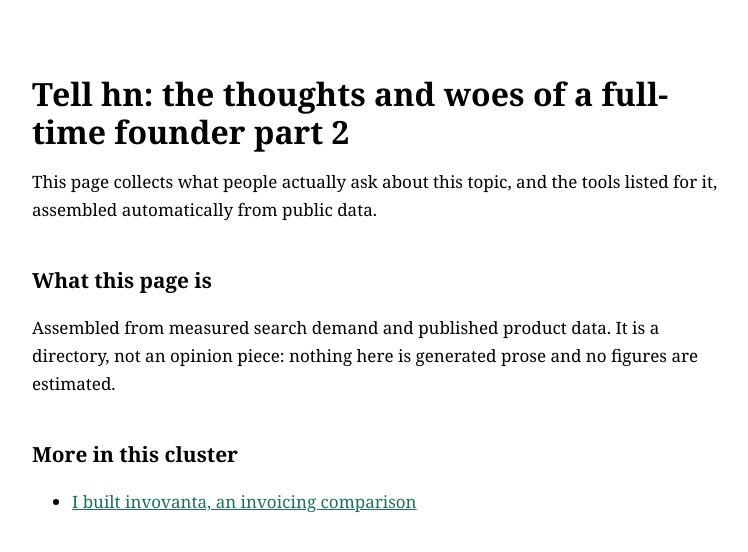
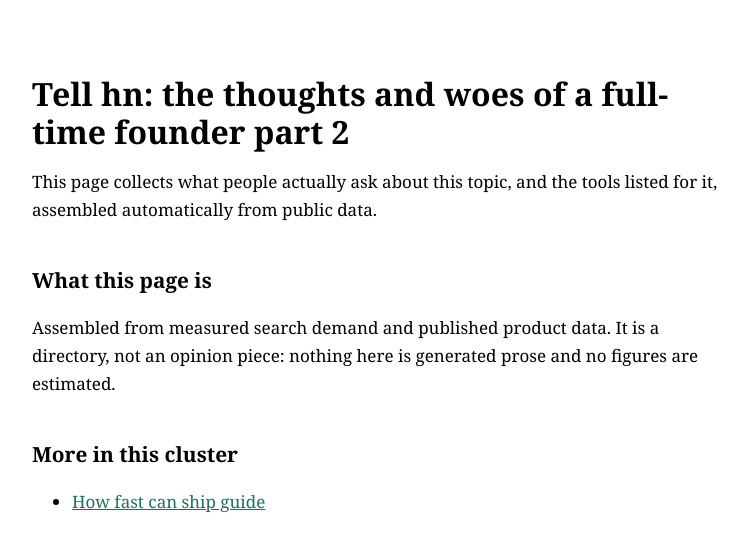
Before and after one commit to supermarcomartin-ship-it/tok-a1, a plain HTML site: page posts/tell-hn-the-thoughts-and-woes-of-a-full-time-founder-part-2/index.html in a window 1280 px wide. Shown: the whole page, without its empty margins (256-1004 px from the left). Drawn offline with Linux system fonts and the light colour scheme.

Commit message:
Backlink to how-fast-can-ship-guide

```diff
--- a/posts/tell-hn-the-thoughts-and-woes-of-a-full-time-founder-part-2/index.html
+++ b/posts/tell-hn-the-thoughts-and-woes-of-a-full-time-founder-part-2/index.html
@@ -27,7 +27,7 @@
 <p>Assembled from measured search demand and published product data. It is a directory, not an opinion piece: nothing here is generated prose and no figures are estimated.</p>
 <h2>More in this cluster</h2>
 <ul>
-<li><a href="https://supermarcomartin-ship-it.github.io/tok-a1/posts/i-built-invovanta-an-invoicing-comparison/">I built invovanta, an invoicing comparison</a></li>
+<li><a href="https://supermarcomartin-ship-it.github.io/tok-a1/posts/how-fast-can-ship-guide/">How fast can ship guide</a></li>
 </ul>
 </article>
 
```
